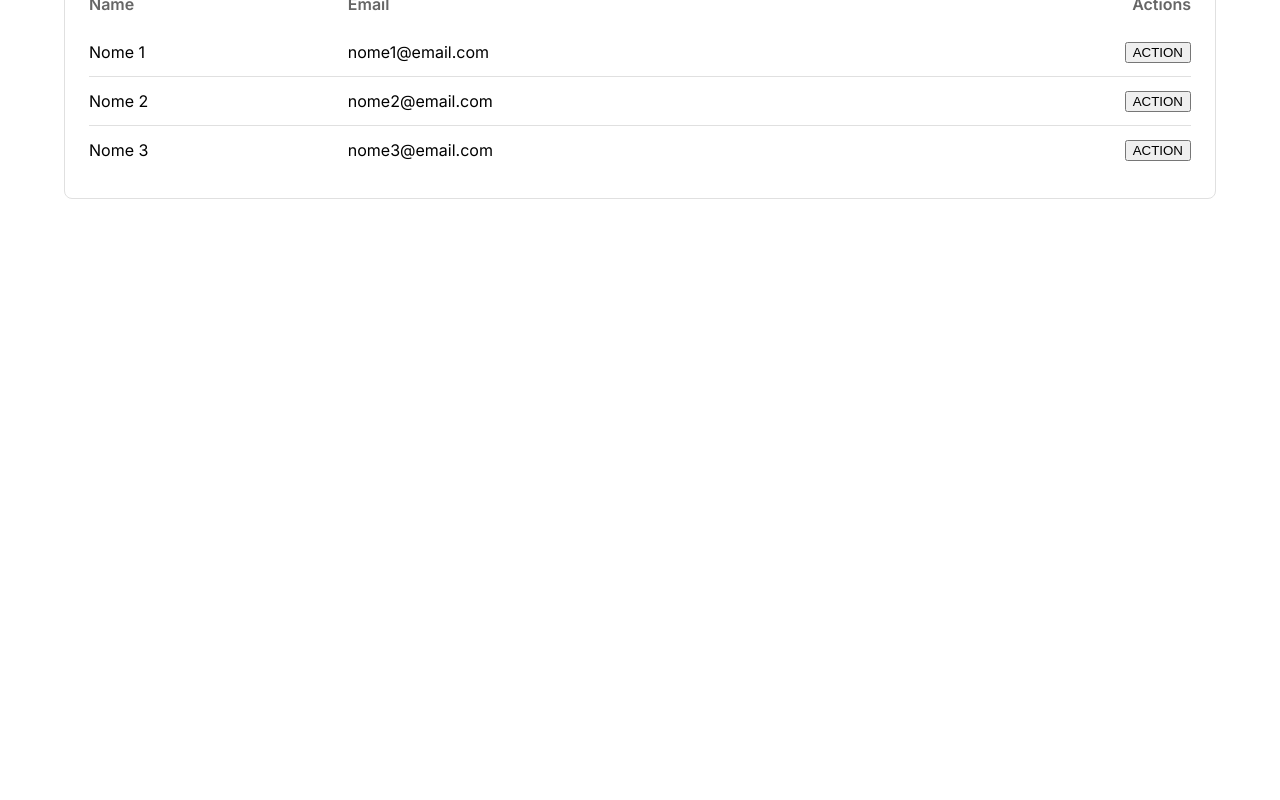
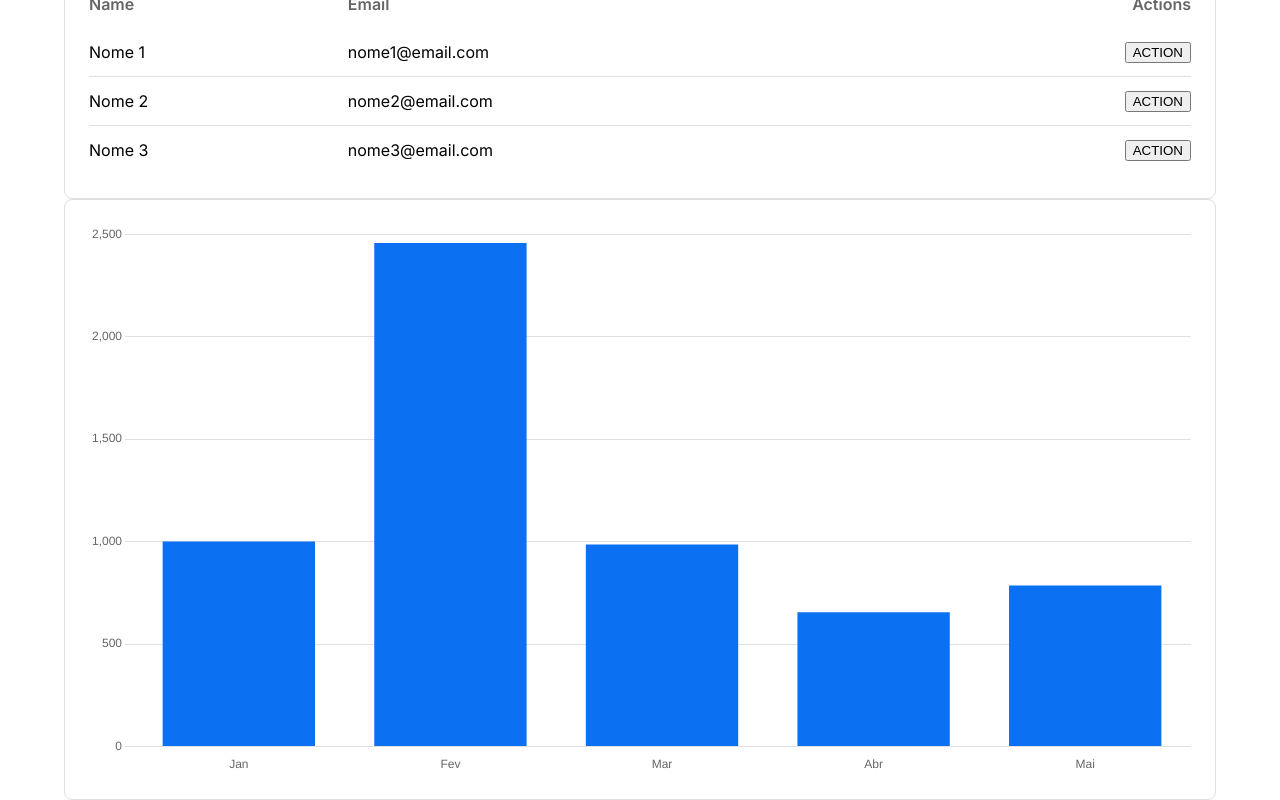
Before and after one commit to JonatasPablo/dnc-sales-dashboard-jp, a React (Vite) app: page /home in a window 1280 px wide. Shown: the part 699-1499 px from the top of the page. Before the commit the page ends 898 px from the top, so only its background shows below. Built offline with nearby package versions, Linux system fonts and the light colour scheme.

Commit message:
Feat: Chart Component

```diff
--- a/package.json
+++ b/package.json
@@ -16,7 +16,9 @@
     "@mui/material": "^5.18.0",
     "@mui/system": "^5.18.0",
     "@types/styled-components": "^5.1.36",
+    "chart.js": "^4.5.1",
     "react": "^19.1.1",
+    "react-chartjs-2": "^5.3.1",
     "react-dom": "^19.1.1",
     "react-router-dom": "^7.11.0",
     "styled-components": "^6.1.19",
--- /dev/null
+++ b/src/components/CustomChart.tsx
@@ -0,0 +1,81 @@
+import { useTheme } from "styled-components";
+import {
+  Chart as ChartJS,
+  CategoryScale,
+  LinearScale,
+  BarElement,
+  PointElement,
+  LineElement,
+  Title,
+  Tooltip,
+  Legend,
+} from 'chart.js';
+import {Line} from "react-chartjs-2";
+import {Bar} from "react-chartjs-2";
+import { CustomChartProps } from "@/types";
+
+ChartJS.register(
+  CategoryScale,
+  LinearScale,
+  BarElement,
+  PointElement,
+  LineElement,
+  Title,
+  Tooltip,
+  Legend
+)
+
+function CustomChart(props: CustomChartProps) {
+  const {data, labels, type} = props
+  const theme = useTheme()
+  const options = {
+    responsive: true,
+    scaleShowVerticalLines: false,
+    scales: {
+      x: {
+        border: {
+          display: false,
+        },
+        grid: {
+          display: false,
+        },
+        ticks: {
+          color: theme.typographies.subtitle,
+        },
+      },
+      y: {
+        border: {
+          display: false,
+        },
+        grid: {
+          color: theme.appDefaultStroke,
+        },
+        ticks: {
+          color: theme.typographies.subtitle,
+        },
+      },
+    },
+    plugins: {
+      legend: {
+        display: false,
+      }
+    }
+  }
+  const chartData = {
+    labels,
+    datasets: [
+      {
+        data: data,
+        borderColor: 'rgb(12, 112, 242)',
+        backgroundColor: 'rgba(12, 112, 242, 1)'
+      }
+    ]
+  }
+  return type === 'bar' ? (
+    <Bar options={options} data={chartData} />
+  ) : (
+    <Line options={options} data={chartData} />
+  )
+}
+
+export default CustomChart
--- a/src/components/index.ts
+++ b/src/components/index.ts
@@ -1,4 +1,5 @@
 export { default as AvatarsList } from './AvatarList'
+export { default as CustomChart } from './CustomChart'
 export { default as CustomTable} from './CustomTable'
 export {default as FormComponent} from './FormComponent'
 export {default as Header} from './Header'
--- a/src/pages/Home.tsx
+++ b/src/pages/Home.tsx
@@ -1,4 +1,4 @@
-import { AvatarsList, CardComponent, CustomTable, Header } from '@/components'
+import { AvatarsList, CardComponent, CustomChart, CustomTable, Header } from '@/components'
 import { Container } from '@mui/material'
 import { currencyConverter } from '@/utils'
 
@@ -63,10 +63,20 @@
       <Container maxWidth="lg">
         <CardComponent>CARD</CardComponent>
         <CardComponent>
-            <AvatarsList listData={mockListData}/>
+          <AvatarsList listData={mockListData} />
         </CardComponent>
         <CardComponent>
-            <CustomTable headers={mockTableData.headers} rows={mockTableData.rows}/>
+          <CustomTable
+            headers={mockTableData.headers}
+            rows={mockTableData.rows}
+          />
+        </CardComponent>
+        <CardComponent>
+          <CustomChart
+            labels={['Jan', 'Fev', 'Mar', 'Abr', 'Mai']}
+            data={[1000.12, 2456.54, 986.32, 654.89, 786.32]}
+            type="bar"
+          />
         </CardComponent>
       </Container>
     </>
--- /dev/null
+++ b/src/types/customChart.d.ts
@@ -0,0 +1,5 @@
+export interface CustomChartProps {
+  labels: string[]
+  data: number[]
+  type: 'line' | 'bar'
+}
--- a/src/types/index.ts
+++ b/src/types/index.ts
@@ -1,4 +1,5 @@
 export * from './AvatarsList'
+export * from './customChart'
 export * from './customTable'
 export * from './theme'
 export * from './typographies'
```
Also changed, not shown: 2 other files (tests, documents, lock files or other folders). Lines whose indentation alone changed are shown as unchanged.
